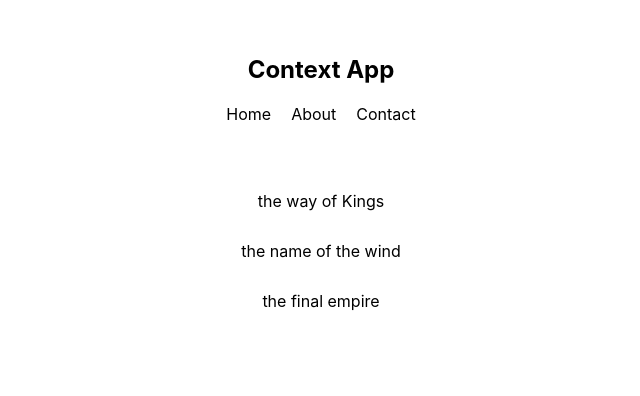
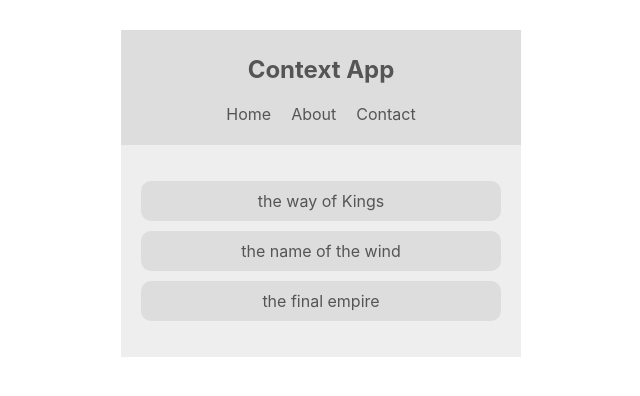
Before and after one commit to jewells07/React-Context-Hooks, a React (Create React App) app in the folder contextapp/: page / in a window 1280 px wide. Shown: the top 396 px of the page, without its empty margins (319-959 px from the left). Built offline with nearby package versions, Linux system fonts and the light colour scheme.

Commit message:
4-Accessing-Context

```diff
--- a/contextapp/src/components/BookList.js
+++ b/contextapp/src/components/BookList.js
@@ -1,13 +1,20 @@
 import React, { Component } from 'react';
+import { ThemeContext } from '../contexts/ThemeContext';
 
 export class Booklist extends Component {
+  static contextType = ThemeContext;
   render() {
+    const { isLightTheme, light, dark } = this.context;
+    const theme = isLightTheme ? light : dark;
     return (
-      <div className="book-list">
+      <div
+        className="book-list"
+        style={{ color: theme.syntax, background: theme.bg }}
+      >
         <ul>
-          <li>the way of Kings</li>
-          <li>the name of the wind</li>
-          <li>the final empire</li>
+          <li style={{ background: theme.ui }}>the way of Kings</li>
+          <li style={{ background: theme.ui }}>the name of the wind</li>
+          <li style={{ background: theme.ui }}>the final empire</li>
         </ul>
       </div>
     );
--- a/contextapp/src/components/Navbar.js
+++ b/contextapp/src/components/Navbar.js
@@ -1,9 +1,15 @@
 import React, { Component } from 'react';
+import { ThemeContext } from '../contexts/ThemeContext';
 
 export class Navbar extends Component {
+  static contextType = ThemeContext;
+
   render() {
+    const { isLightTheme, light, dark } = this.context;
+
+    const theme = isLightTheme ? light : dark;
     return (
-      <nav>
+      <nav style={{ background: theme.ui, color: theme.syntax }}>
         <h1>Context App</h1>
         <ul>
           <li>Home</li>
```
